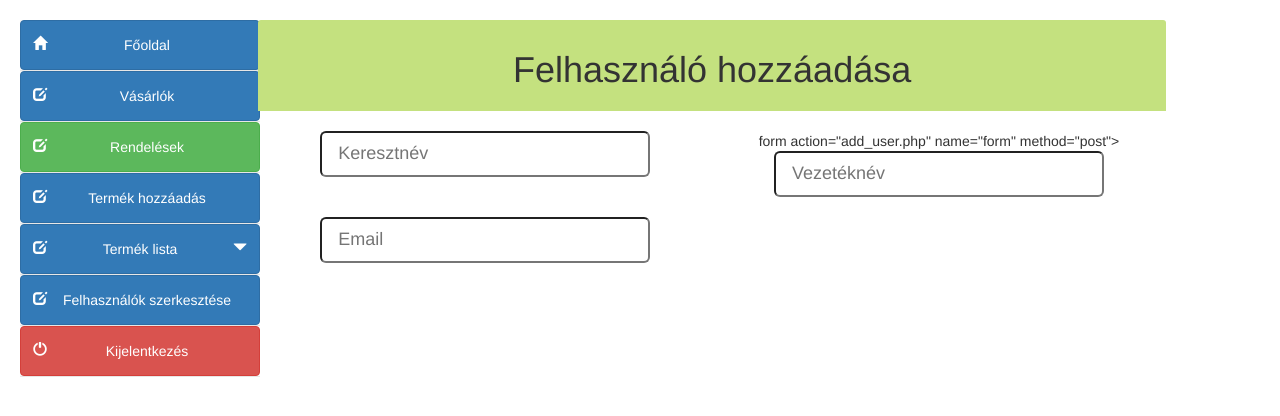
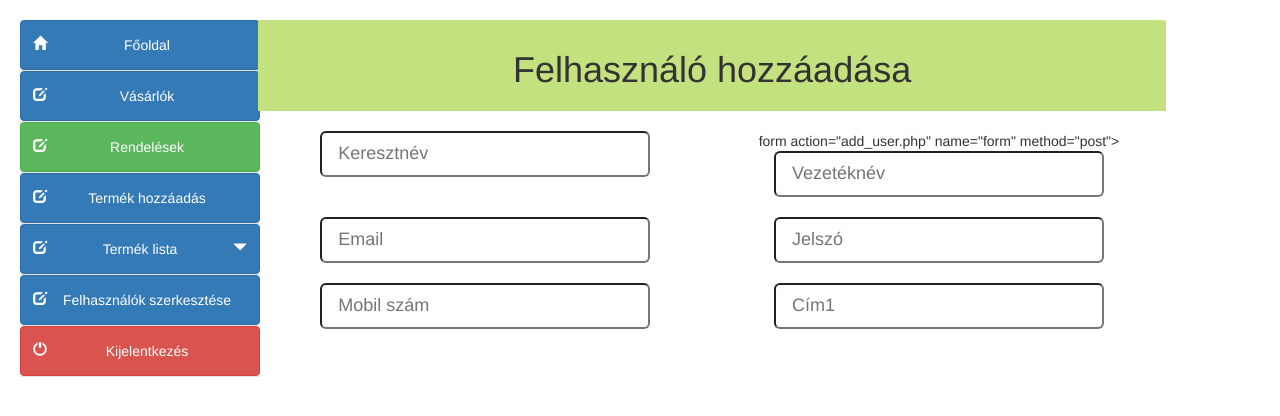
Before and after one commit to gery0228/UNIDEB_2019_1_3_Tojastarto_webshop, a PHP site: page /add_user.php in a window 1280 px wide. Shown: the part 51-467 px from the top of the page. Run offline with PHP 8.4, Linux system fonts and the light colour scheme; a stand-in replaces the project's code that opens the database connection.

Commit message:
Név/Cím/jelszó hozzáadása.

```diff
--- a/Webshop/admin/add_user.php
+++ b/Webshop/admin/add_user.php
@@ -51,3 +51,11 @@ mysqli_close($con);
     <input name="email" class="input-lg" type="text"  id="email" style="font-size:18px; width:330px" placeholder="Email" autofocus required><br><br>
     </div>
     <div class="col-sm-6">
+    	<input name="user_password" class="input-lg" type="text"  id="user_password" style="font-size:18px; width:330px"  placeholder="Jelszó" required><br><br>
+    </div>
+     <div class="col-sm-6">
+    <input name="mobile" class="input-lg" type="phone"  id="mobile" style="font-size:18px; width:330px" placeholder="Mobil szám" autofocus required><br><br>
+    </div>
+     <div class="col-sm-6">
+    <input name="address1" class="input-lg" type="text"  id="address1" style="font-size:18px; width:330px" placeholder="Cím1" autofocus required><br><br>
+    </div>
```
